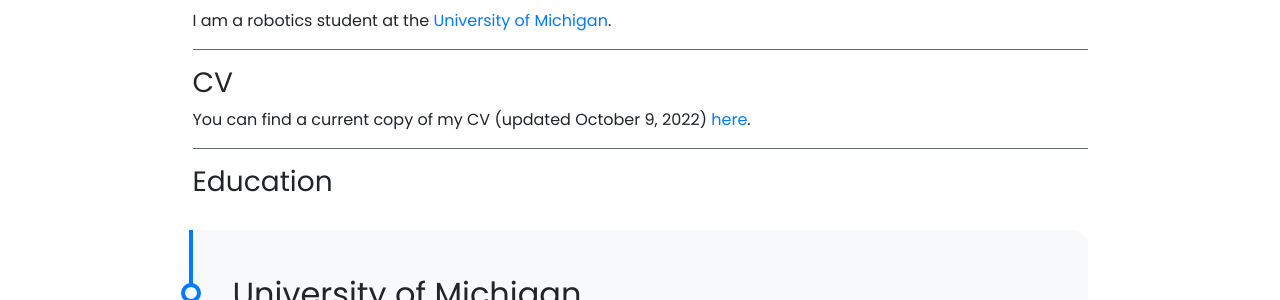
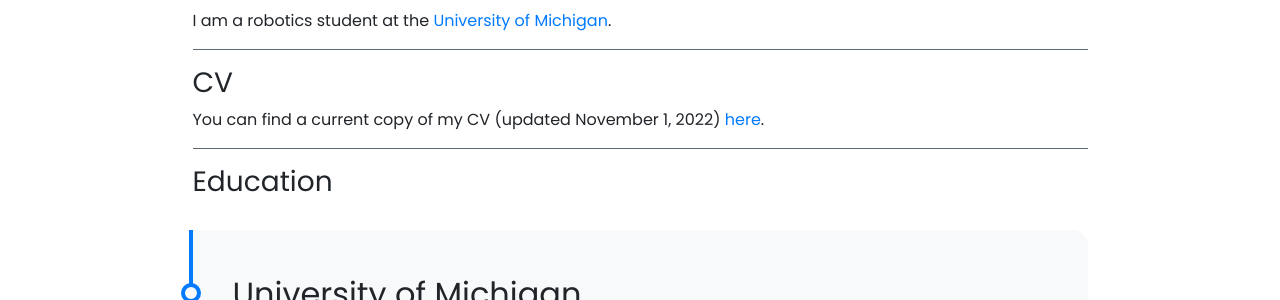
Before and after one commit to arshaali/arshaali.github.io, a Jekyll site: the page built from pages/about.md, in a window 1280 px wide and 900 px high. Shown: the part 187-487 px from the top of the window. Built offline with Jekyll 4.4.1, drawn with Linux system fonts in a browser that asks for light colours; nearby versions of some CDN libraries.

Commit message:
Update about.md

```diff
--- a/pages/about.md
+++ b/pages/about.md
@@ -13,7 +13,7 @@ I am a robotics student at the [University of Michigan](https://umich.edu/).
 
 ### CV
 
-You can find a current copy of my CV (updated October 9, 2022) [here](https://drive.google.com/file/d/1ILgSukPCXXIDOvcbJXl92p3Vr6mL3um6/view?usp=sharing).
+You can find a current copy of my CV (updated November 1, 2022) [here](https://drive.google.com/file/d/1aO64bDel2IONKpRp77rX-IbLuDq3IlnQ/view?usp=sharing).
 
 ---
 
```
